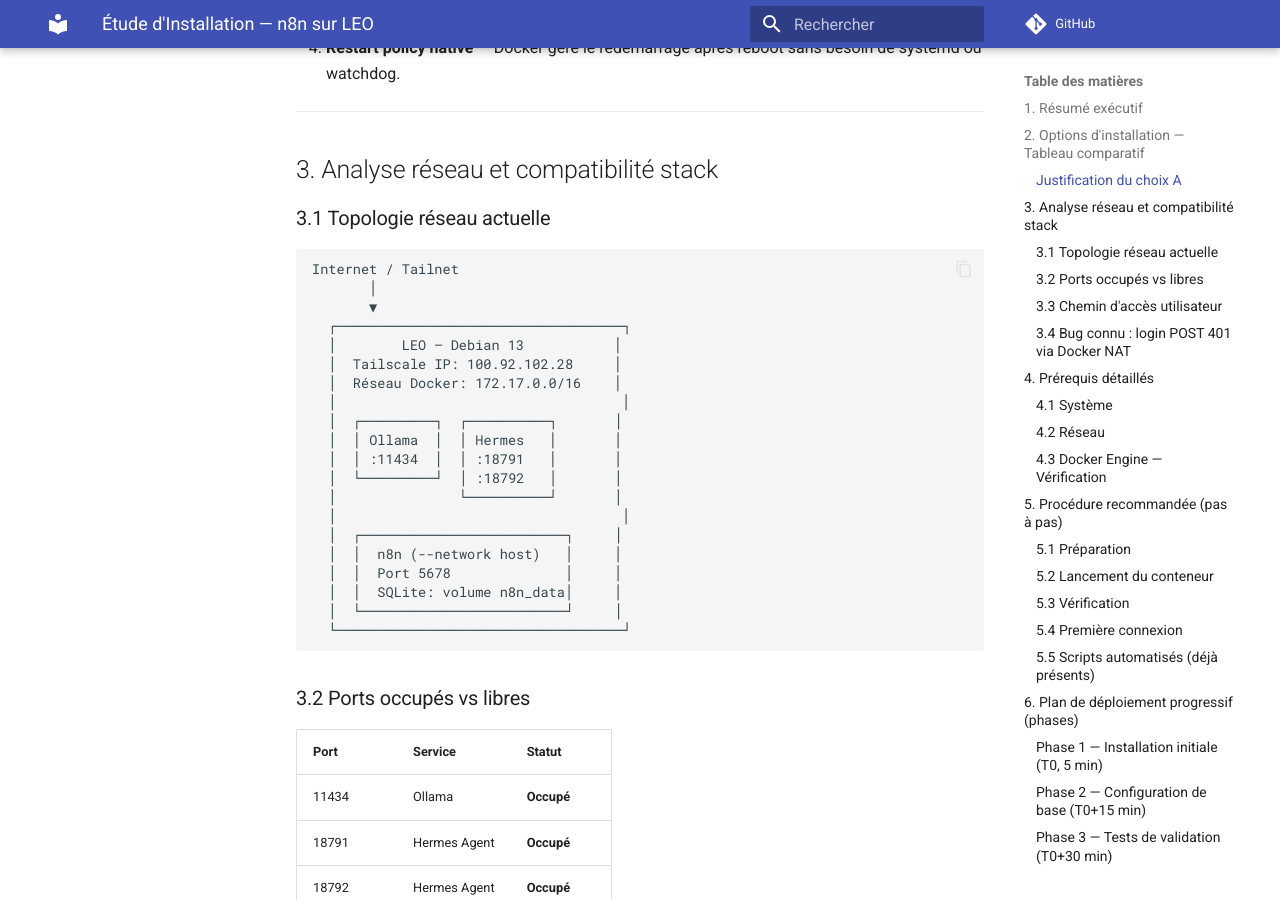
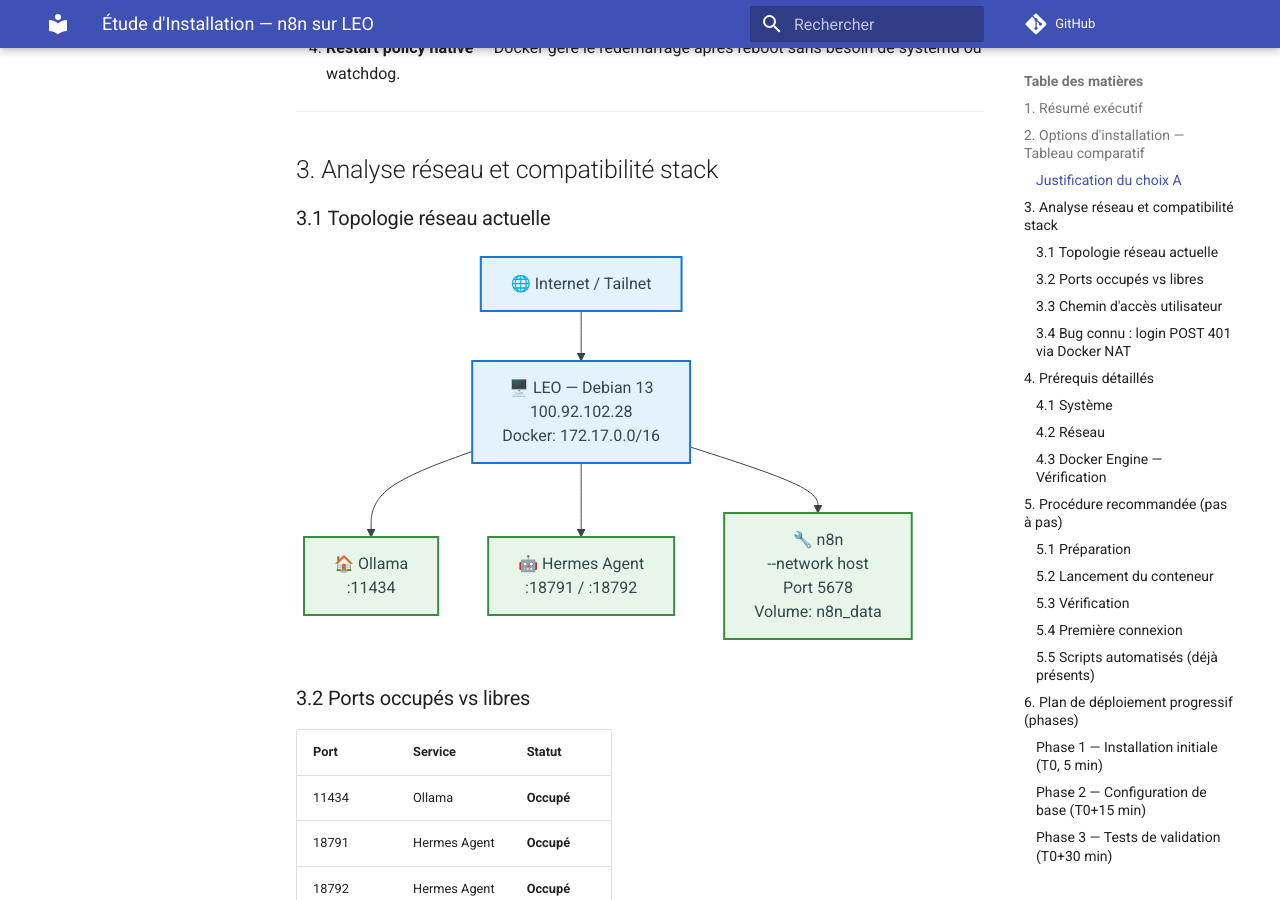
Before and after one commit to christophedanhier-hash/BAVI_LEO, an MkDocs documentation site: the page built from docs/wiki/agent-pro/bureau-michel/n8n/rapport-n8n-leo-20260619.md, in a window 1280 px wide and 900 px high, scrolled down 2541 px. Built offline with MkDocs 1.6.1 and Material for MkDocs 9.7.7, drawn with Linux system fonts in a browser that asks for light colours; comment, search, counter and statistics services are not loaded; some of the changed lines change nothing that is shown.

Commit message:
fix: convert ASCII diagram to Mermaid dans rapport n8n

````diff
--- a/docs/wiki/agent-pro/bureau-michel/n8n/rapport-n8n-leo-20260619.md
+++ b/docs/wiki/agent-pro/bureau-michel/n8n/rapport-n8n-leo-20260619.md
@@ -70,27 +70,22 @@
 
 ### 3.1 Topologie réseau actuelle
 
-```
-Internet / Tailnet
-       │
-       ▼
-  ┌───────────────────────────────────┐
-  │        LEO — Debian 13           │
-  │  Tailscale IP: 100.92.102.28     │
-  │  Réseau Docker: 172.17.0.0/16    │
-  │                                   │
-  │  ┌─────────┐  ┌──────────┐       │
-  │  │ Ollama  │  │ Hermes   │       │
-  │  │ :11434  │  │ :18791   │       │
-  │  └─────────┘  │ :18792   │       │
-  │               └──────────┘       │
-  │                                   │
-  │  ┌─────────────────────────┐     │
-  │  │  n8n (--network host)   │     │
-  │  │  Port 5678              │     │
-  │  │  SQLite: volume n8n_data│     │
-  │  └─────────────────────────┘     │
-  └───────────────────────────────────┘
+```mermaid
+flowchart TB
+    Internet["🌐 Internet / Tailnet"]:::net
+    LEO["🖥️ LEO — Debian 13<br/>100.92.102.28<br/>Docker: 172.17.0.0/16"]:::server
+    Ollama["🏠 Ollama<br/>:11434"]:::svc
+    Hermes["🤖 Hermes Agent<br/>:18791 / :18792"]:::svc
+    N8N["🔧 n8n<br/>--network host<br/>Port 5678<br/>Volume: n8n_data"]:::svc
+
+    Internet --> LEO
+    LEO --> Ollama
+    LEO --> Hermes
+    LEO --> N8N
+
+    classDef net fill:#e3f2fd,stroke:#1976d2,stroke-width:2px,color:#0d47a1
+    classDef server fill:#e3f2fd,stroke:#1976d2,stroke-width:2px,color:#0d47a1
+    classDef svc fill:#e8f5e9,stroke:#388e3c,stroke-width:2px,color:#1b5e20
 ```
 
 ### 3.2 Ports occupés vs libres
````
